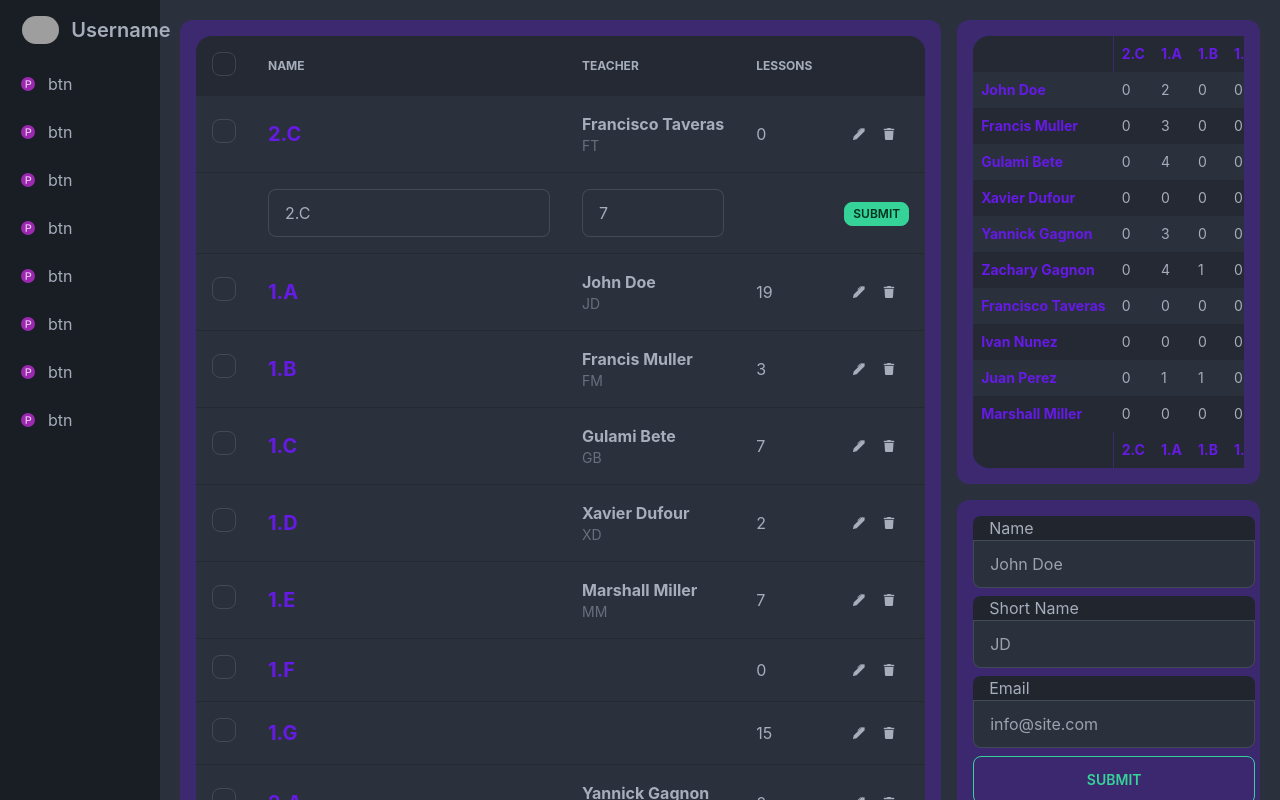
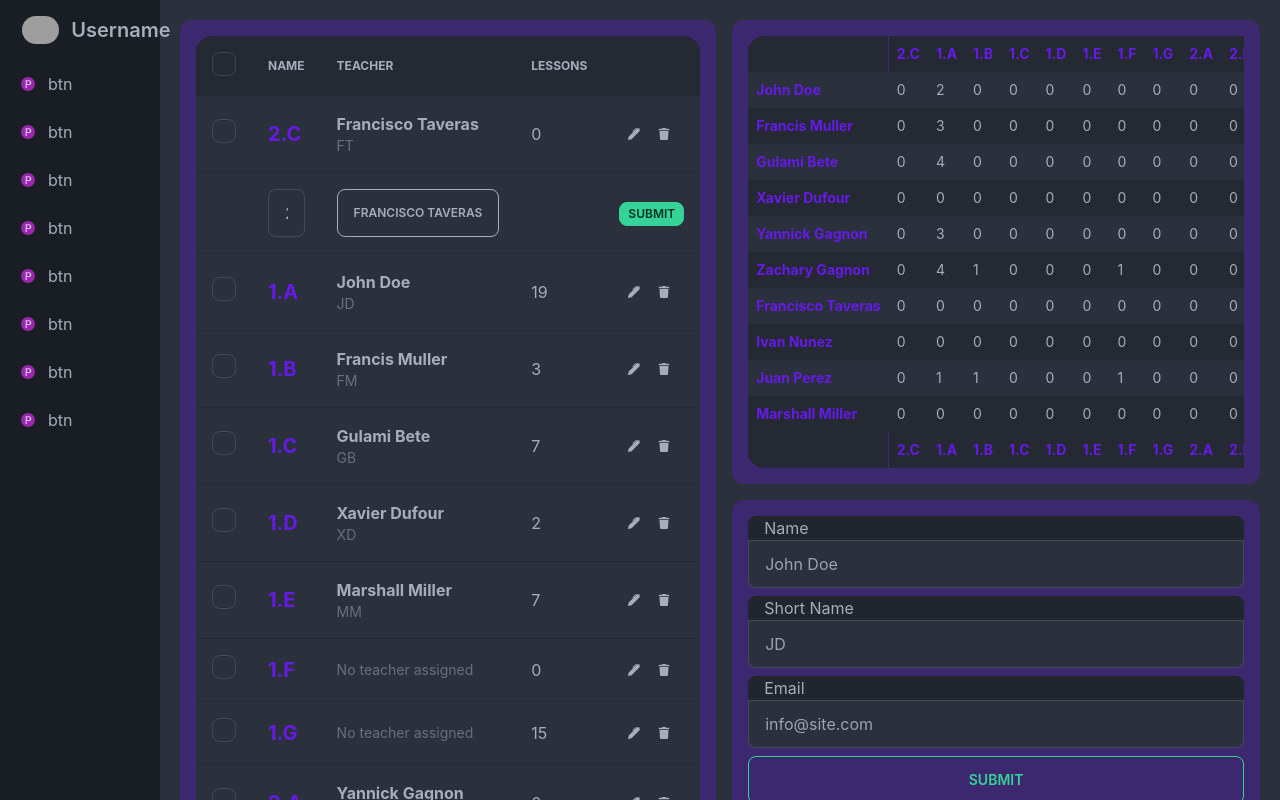
Before and after one commit to Chickenbiscuitoo/timetable-manager, a Next.js app: page /classes in a window 1280 px wide. Both pictures are taken after a click on the button 613 px from the left and 134 px from the top of the page. Shown: the top 800 px of the page. Built offline with nearby package versions, Linux system fonts and the light colour scheme; grey boxes are pictures that could not be loaded.

Commit message:
update delete class

```diff
--- a/components/ClassesManagerCell.tsx
+++ b/components/ClassesManagerCell.tsx
@@ -24,13 +24,15 @@ const ClassesManagerCell: NextPage<TeacherProps> = ({
 	const [formData, setFormData] = useState({
 		name,
 		teacherId,
-		grade,
 	})
 
 	const { bindings, teachers, updateClass, removeClass } =
 		useTimetableStore()
 
 	const classTeacher = teachers.find((tch) => tch.id === teacherId)
+	const selectedClassTeacher = teachers.find(
+		(tch) => tch.id === formData.teacherId
+	)
 
 	const classesTotalLessons = () => {
 		const classesLessons = bindings
@@ -57,14 +59,12 @@ const ClassesManagerCell: NextPage<TeacherProps> = ({
 	const handleSubmit = () => {
 		const name = formData.name.trim().toUpperCase()
 		const teacherId = formData.teacherId
-		const grade = formData.grade
 
-		if (name && teacherId && grade) {
+		if (name && teacherId) {
 			updateClass(id, name, teacherId)
 			setFormData({
 				name,
 				teacherId,
-				grade,
 			})
 			setClickedUpdate(false)
 		}
@@ -88,10 +88,20 @@ const ClassesManagerCell: NextPage<TeacherProps> = ({
 					</div>
 				</td>
 				<td>
-					<div className="font-bold">{classTeacher?.name}</div>
-					<div className="text-sm opacity-50">
-						{classTeacher?.shortname}
-					</div>
+					{classTeacher ? (
+						<>
+							<div className="font-bold">
+								{classTeacher?.name}
+							</div>
+							<div className="text-sm opacity-50">
+								{classTeacher?.shortname}
+							</div>
+						</>
+					) : (
+						<div className="text-sm opacity-50">
+							No teacher assigned
+						</div>
+					)}
 				</td>
 				<td>{classesTotalLessons()}</td>
 				<th>
@@ -121,18 +131,41 @@ const ClassesManagerCell: NextPage<TeacherProps> = ({
 							value={formData.name}
 							name="name"
 							onChange={handleChange}
-							className="input input-bordered max-w-xs focus:input-primary"
+							className="input input-bordered max-w-xs focus:input-primary w-full"
 						/>
 					</td>
 					<td>
-						<input
-							type="text"
-							placeholder={formData.teacherId.toString()}
-							value={formData.teacherId}
-							name="teacherId"
-							onChange={handleChange}
-							className="input input-bordered w-full max-w-xs focus:input-primary"
-						/>
+						<div className="dropdown">
+							<label
+								tabIndex={0}
+								className="btn btn-outline btn-md text-xs w-full"
+							>
+								{selectedClassTeacher
+									? selectedClassTeacher.name
+									: 'Select'}
+							</label>
+							<ul
+								tabIndex={0}
+								className="dropdown-content menu p-2 shadow bg-base-100 rounded-box w-52"
+							>
+								{teachers.map((tch) => (
+									<li>
+										<a
+											onClick={() =>
+												setFormData(
+													(prevFormData) => ({
+														...prevFormData,
+														teacherId: tch.id,
+													})
+												)
+											}
+										>
+											{tch.name}
+										</a>
+									</li>
+								))}
+							</ul>
+						</div>
 					</td>
 					<td></td>
 					<td>
```
